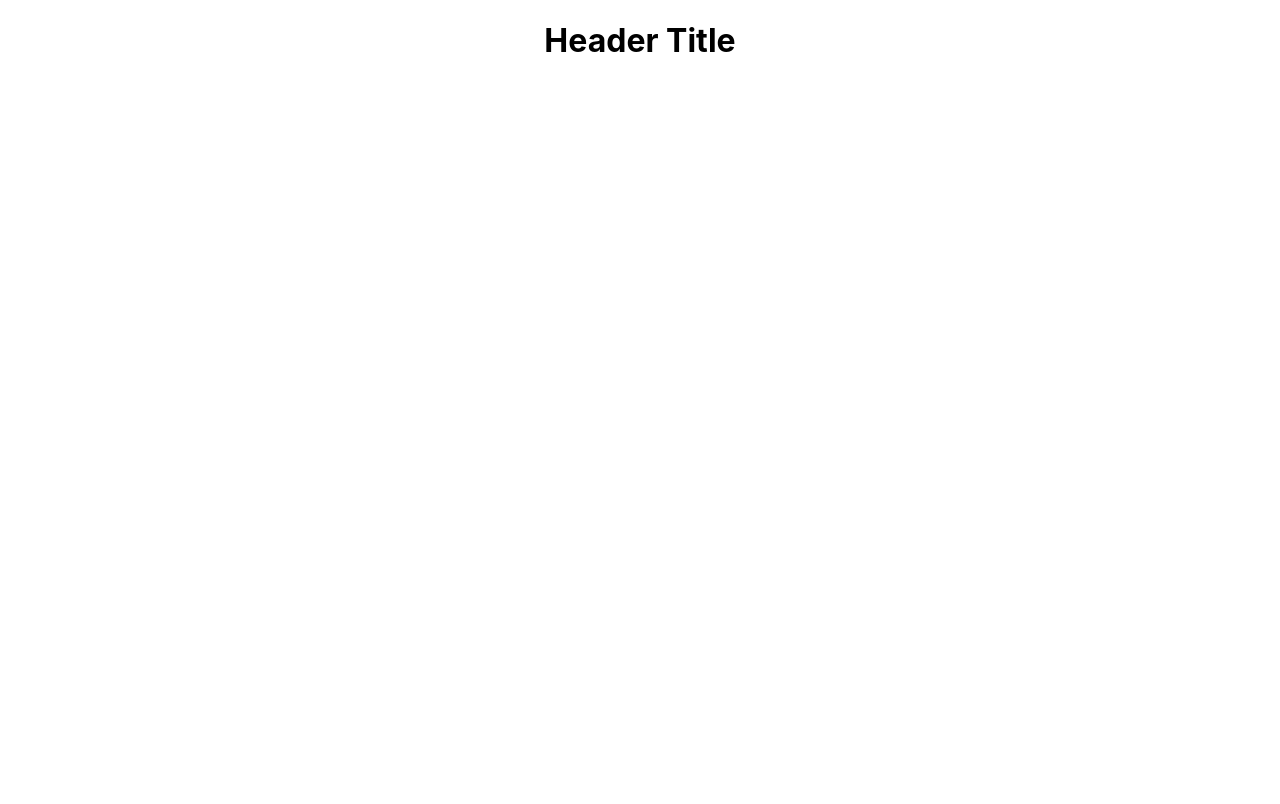
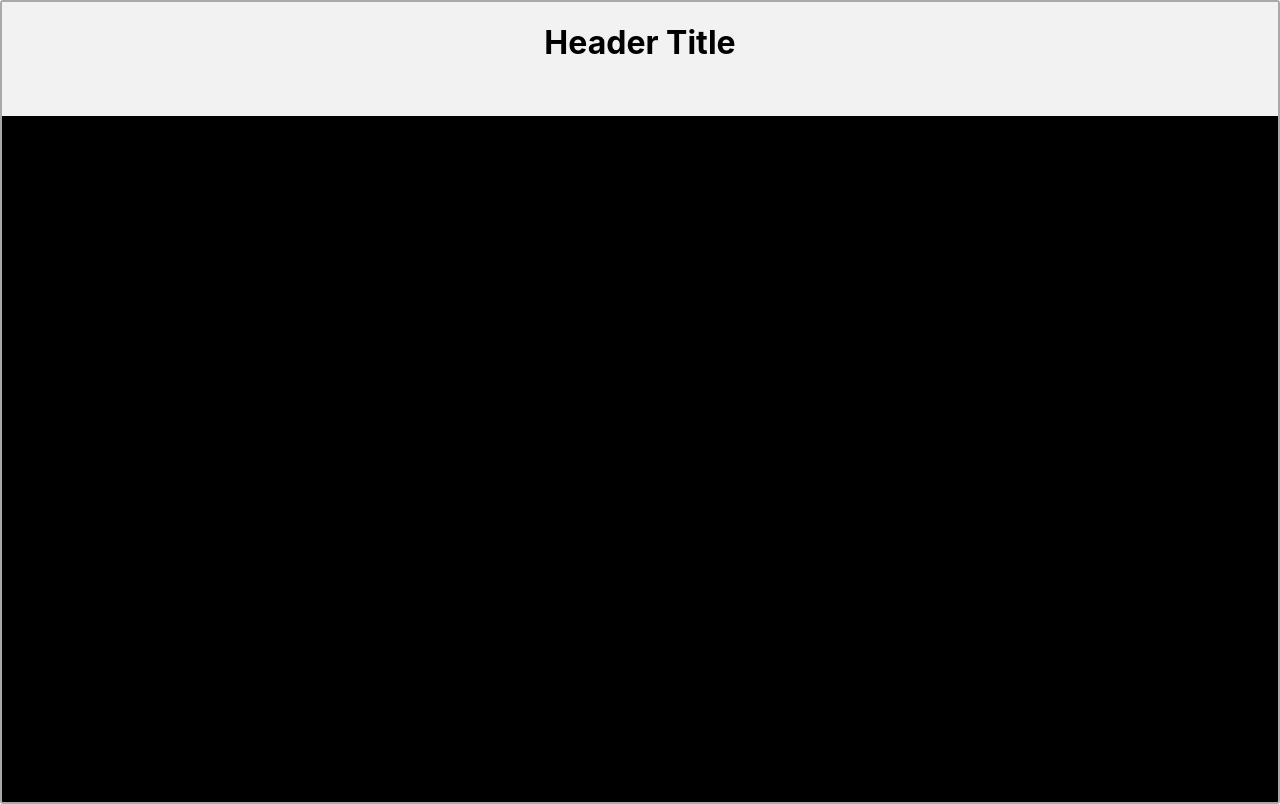
Before and after one commit to TheMartinCrabtree/tristram, a React (Create React App) app in the folder tristram/: page / in a window 1280 px wide. Built offline with nearby package versions, Linux system fonts and the light colour scheme.

Commit message:
setting general header layout

```diff
--- a/tristram/src/App.tsx
+++ b/tristram/src/App.tsx
@@ -1,16 +1,23 @@
 import React from "react";
 import styled from "styled-components";
 import Header from "./components/header";
-import "./App.css";
+// import "./App.css";
 
 // todo header, footer, hero, body
 // body: skills & expertise, projects, experience
 
+const TempBody = styled.div`
+  min-height: 800px;
+  background-color: black;
+  border-radius: 3px;
+  border: 2px solid darkgrey;
+`;
+
 function App() {
   return (
-    <div className="App">
+    <TempBody className="App">
       <Header title="Header Title" />
-    </div>
+    </TempBody>
   );
 }
 
--- a/tristram/src/components/header/Header.tsx
+++ b/tristram/src/components/header/Header.tsx
@@ -1,16 +1,28 @@
 import React, { ReactNode } from "react";
+import styled from "styled-components";
 
 type HeadingProps = {
   title: string;
   children?: ReactNode;
 };
 
+const HeaderWrapper = styled.div`
+  display: flex;
+  flex-direction: column;
+  align-items: center;
+
+  margin: 0px;
+  background-color: white;
+  opacity: 0.95;
+  color: black;
+`;
+
 const Header = ({ title, children }: HeadingProps) => {
   return (
-    <>
+    <HeaderWrapper>
       <h1>{title}</h1>
       <p>{children}</p>
-    </>
+    </HeaderWrapper>
   );
 };
 
```
